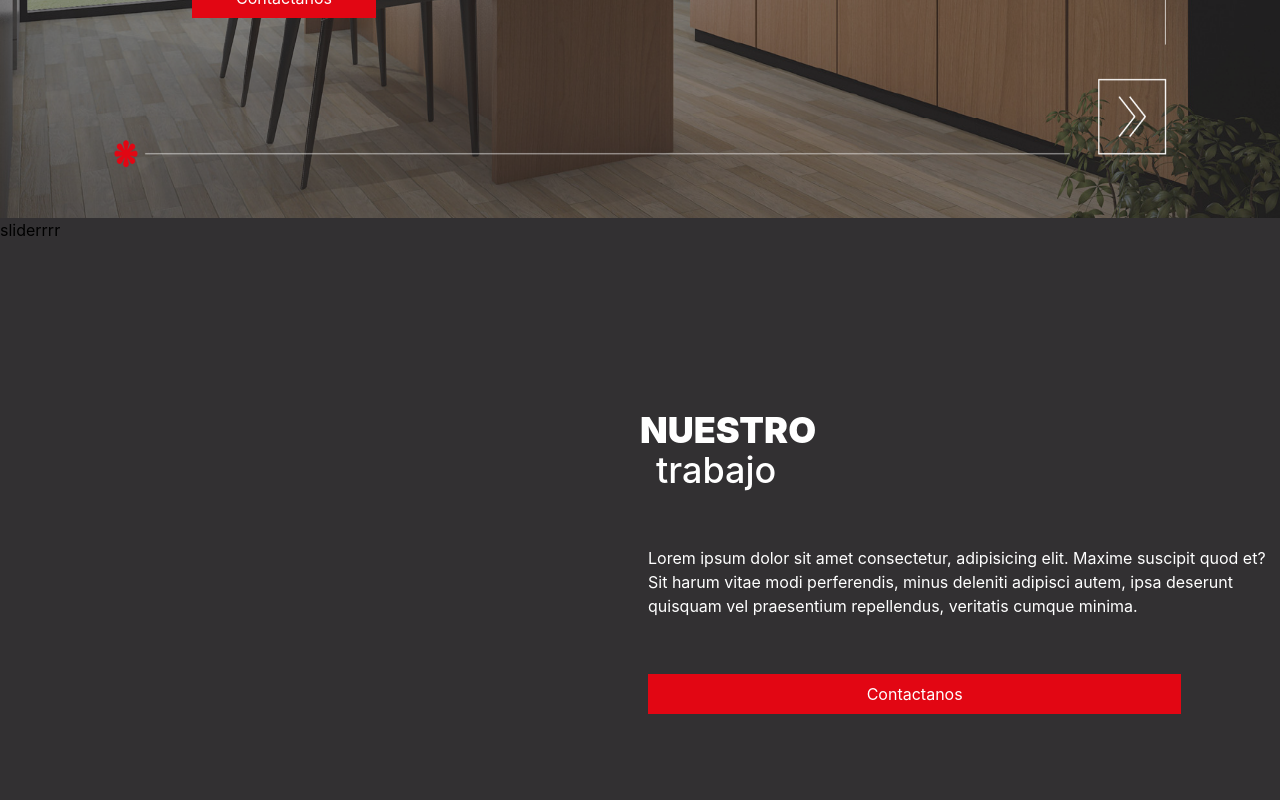
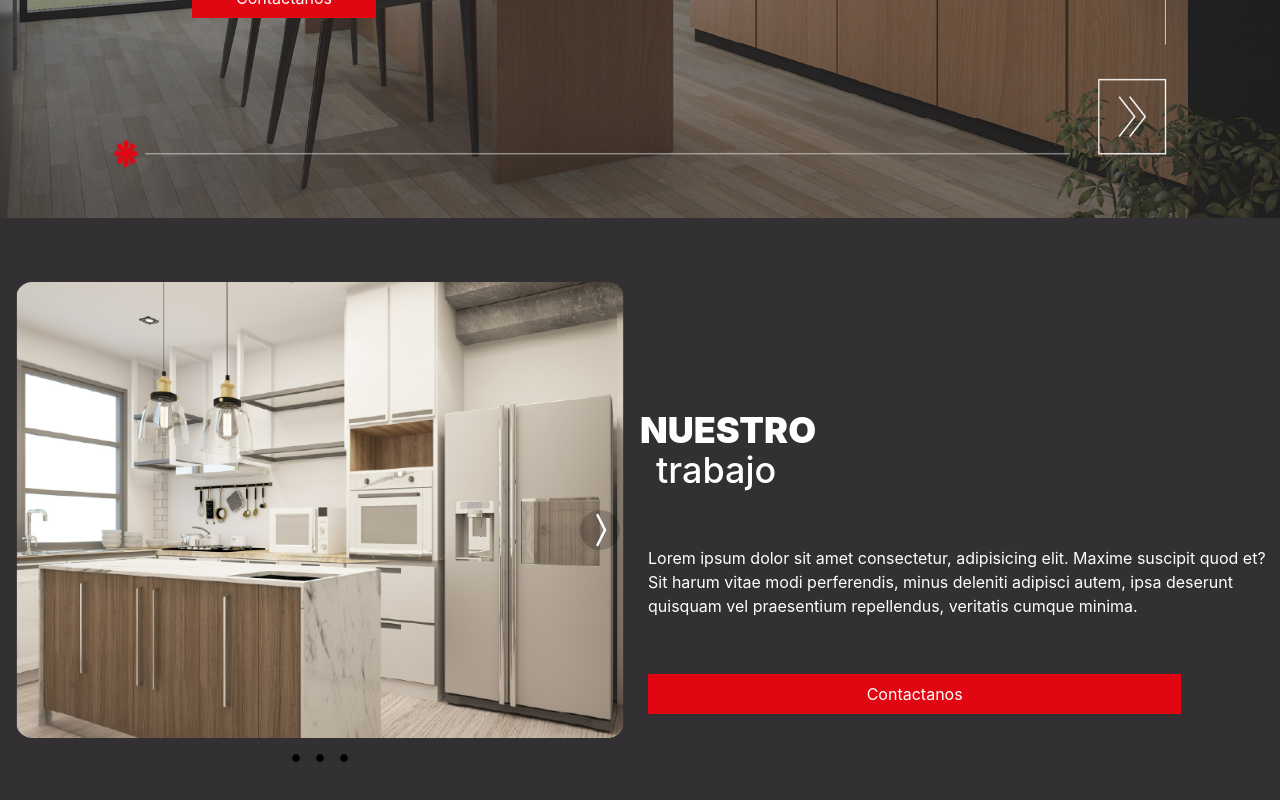
Before and after one commit to Adst009/amodular, a Next.js app: page / in a window 1280 px wide. Shown: the part 582-1382 px from the top of the page. Built offline with nearby package versions, Linux system fonts and the light colour scheme.

Commit message:
feat: slider in work (prueba)

```diff
--- a/components/views/home/work/work.component.tsx
+++ b/components/views/home/work/work.component.tsx
@@ -1,9 +1,10 @@
+import Slider from "../slider/slider";
 import styles from "./work.module.css";
 const Work = () => {
   return (
     <div className="flex">
       <div className="w-6/12">
-        <h3>sliderrrr</h3>
+        <Slider/>
       </div>
       <div
         className={
```
